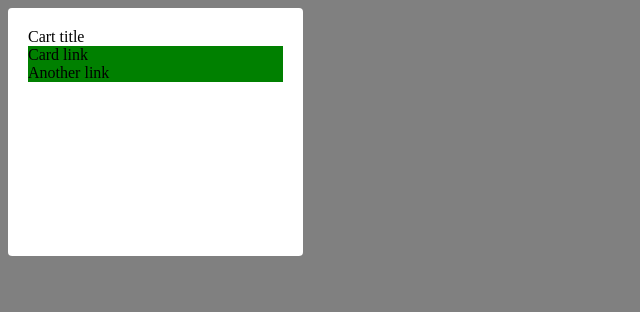
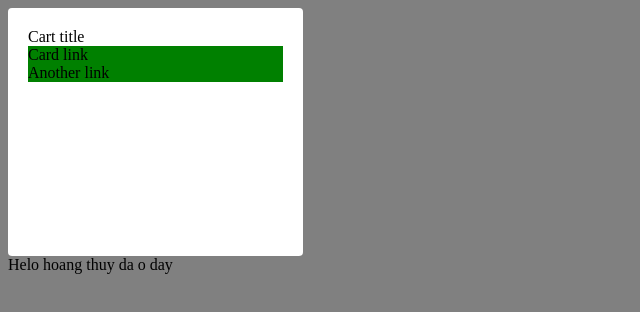
Before and after one commit to gitzno/ctvteam5, a plain HTML site: page index.html in a window 1280 px wide. Shown: the whole page, without its empty margins (0-640 px from the left). Drawn offline with Linux system fonts and the light colour scheme.

Commit message:
themdong thuy da o day vao index

```diff
--- a/index.html
+++ b/index.html
@@ -16,5 +16,6 @@
             <div class="button">Another link</div>
         </div>
     </div>
+    <div>Helo hoang thuy da o day</div>
 </body>
 </html>
```
